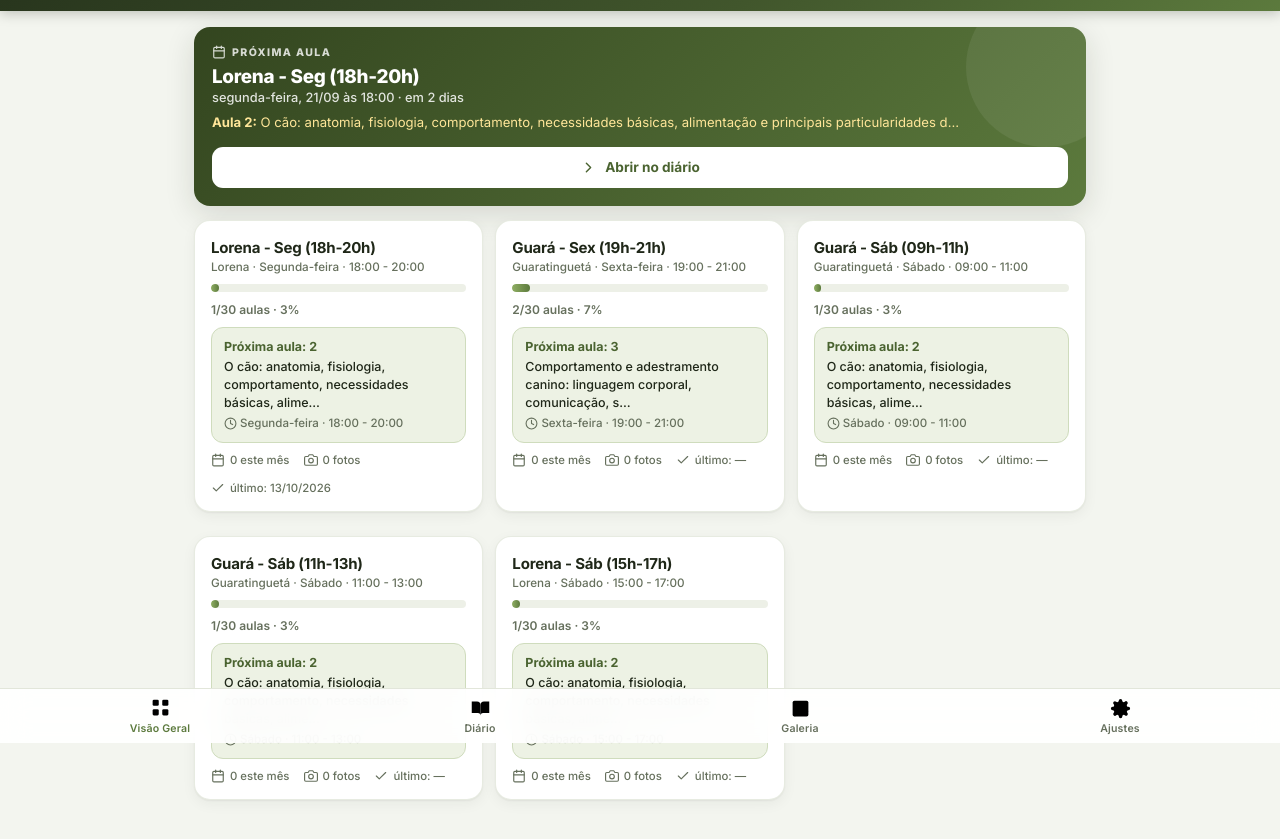
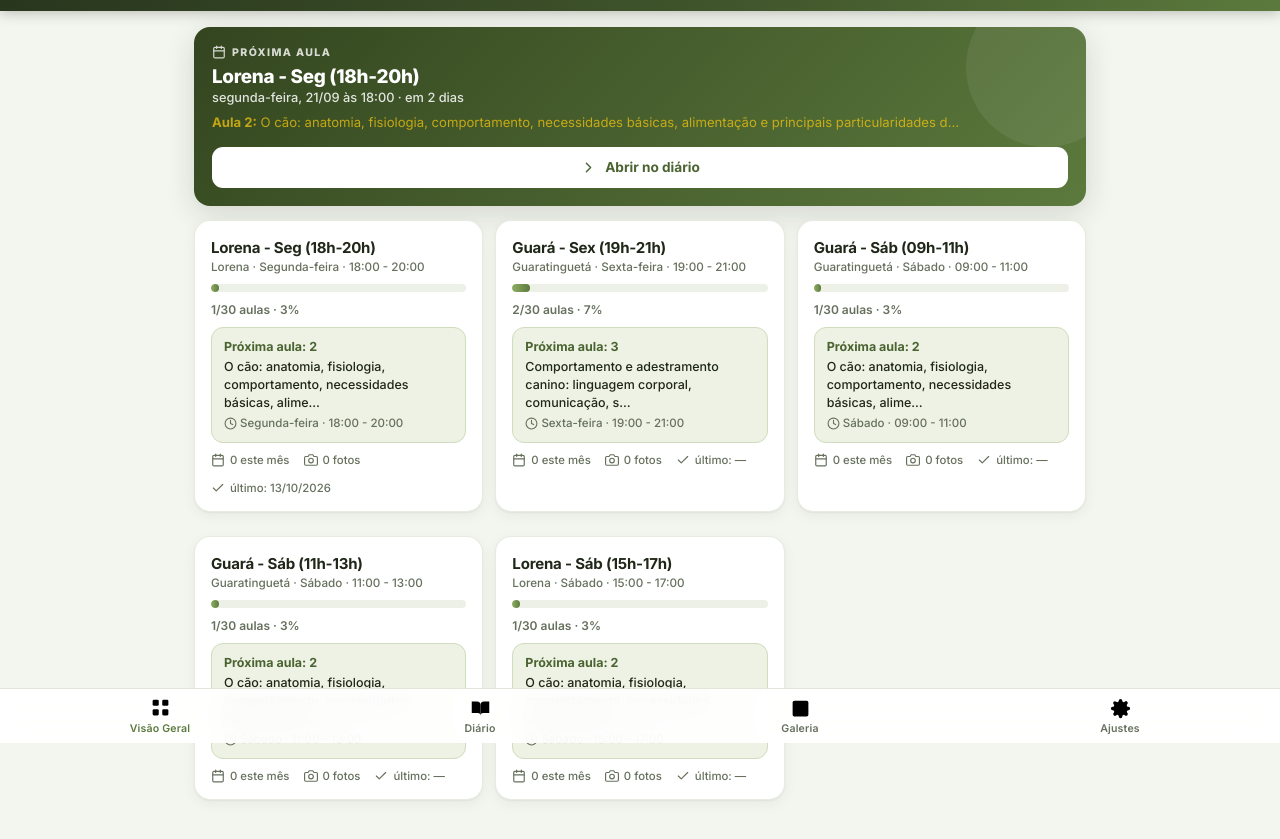
Before and after one commit to MVUllrich/Diario-de-Aulas, a plain HTML site: page index.html in a window 1280 px wide. Shown: the part 57-896 px from the top of the page. Drawn offline with nearby package versions, Linux system fonts and the light colour scheme.

Commit message:
Atualizar o index.html

```diff
--- a/index.html
+++ b/index.html
@@ -79,7 +79,7 @@ nav.bottom button:active .ic{transform:scale(.9)}
 .hero h2{font-size:1.18rem;font-weight:800;margin:6px 0 2px;letter-spacing:-.3px}
 .hero .meta{font-size:.8rem;opacity:.85;font-weight:500}
 
-.hero .tema{font-size:.82rem;color:#ffe699;opacity:1;margin-top:8px;line-height:1.5}
+.hero .tema{font-size:.82rem;color:#f1c40f;opacity:.75;margin-top:8px;line-height:1.5}
 .hero .btn{margin-top:14px;background:#fff;color:var(--acc-d);border:none}
 /* ---------- DASHBOARD ---------- */
 .grid-turmas{display:grid;grid-template-columns:1fr;gap:12px}
```
